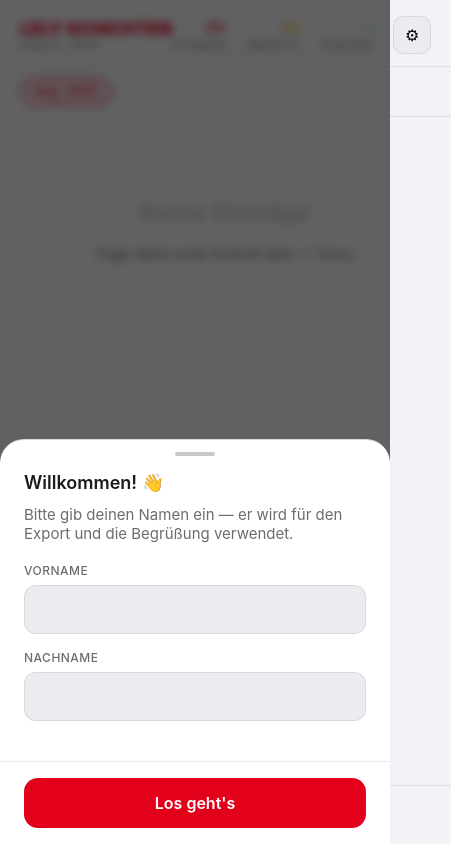
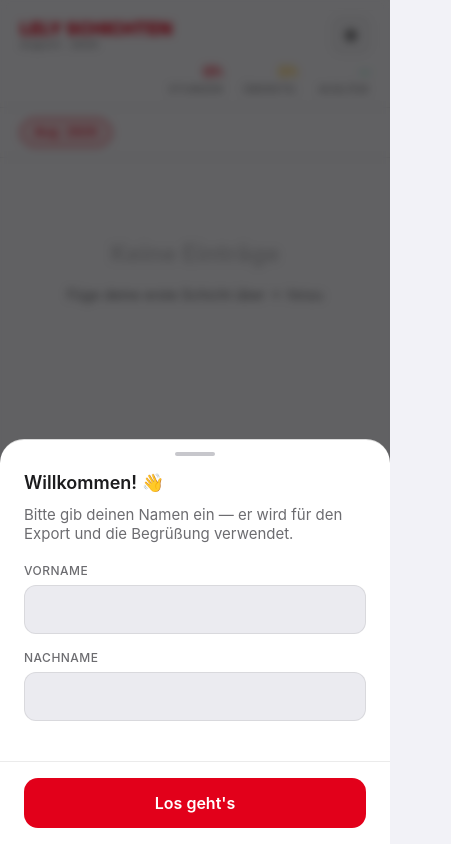
Before and after one commit to karelbaloun-lgtm/lely_schichten, a plain HTML site: page index.html in a window 390 px wide. Shown: the whole page, 451 px wide, since content can reach past the window. Drawn offline with Linux system fonts and the light colour scheme.

Commit message:
Fix settings button being cut off on narrow phone screens

```diff
--- a/index.html
+++ b/index.html
@@ -48,17 +48,18 @@ body { background: var(--bg); color: var(--text); font-family: var(--sans); font
 
 .app { display: grid; grid-template-rows: auto auto 1fr auto; height: 100dvh; max-width: 900px; margin: 0 auto; }
 
-.topbar { display: flex; align-items: center; justify-content: space-between; padding: 16px 20px 12px; border-bottom: 1px solid var(--border); background: var(--bg); position: relative; z-index: 10; }
+.topbar { display: flex; flex-direction: column; gap: 10px; padding: 16px 20px 12px; border-bottom: 1px solid var(--border); background: var(--bg); position: relative; z-index: 10; }
+.topbar-row1 { display: flex; align-items: center; justify-content: space-between; gap: 12px; }
 .topbar-left { display: flex; flex-direction: column; gap: 1px; min-width: 0; }
 .topbar-title { font-family: var(--sans); font-size: 18px; font-weight: 800; color: var(--brand); letter-spacing: -0.01em; text-transform: uppercase; line-height: 1; white-space: nowrap; overflow: hidden; text-overflow: ellipsis; }
 .topbar-sub { font-size: 11px; color: var(--muted); font-family: var(--mono); letter-spacing: 0.05em; }
-.topbar-stats { display: flex; gap: 20px; align-items: flex-end; }
+.topbar-stats { display: flex; gap: 20px; align-items: flex-end; justify-content: flex-end; flex-wrap: wrap; }
 .ts-item { text-align: right; }
 .ts-val { font-family: var(--mono); font-size: 17px; font-weight: 500; color: var(--brand); line-height: 1; }
 .ts-val.amber { color: var(--amber); }
 .ts-val.green { color: var(--green); }
 .ts-label { font-size: 10px; color: var(--muted); margin-top: 2px; text-transform: uppercase; letter-spacing: 0.08em; }
-.topbar-settings { width: 38px; height: 38px; border-radius: 10px; background: var(--s2); border: 1px solid var(--border); display: flex; align-items: center; justify-content: center; cursor: pointer; font-size: 16px; margin-left: 16px; transition: background 0.15s; touch-action: manipulation; }
+.topbar-settings { flex-shrink: 0; width: 38px; height: 38px; border-radius: 10px; background: var(--s2); border: 1px solid var(--border); display: flex; align-items: center; justify-content: center; cursor: pointer; font-size: 16px; transition: background 0.15s; touch-action: manipulation; }
 .topbar-settings:active { background: var(--s3); }
 
 .month-bar { display: flex; align-items: center; gap: 8px; padding: 10px 20px; border-bottom: 1px solid var(--border); background: var(--bg); overflow-x: auto; scrollbar-width: none; }
@@ -275,17 +276,17 @@ input[type="time"]::-webkit-calendar-picker-indicator { display: none; }
 
 <div class="app">
   <header class="topbar">
+    <div class="topbar-row1">
       <div class="topbar-left">
         <div class="topbar-title">Lely Schichten</div>
         <div class="topbar-sub" id="topbar-period">—</div>
       </div>
-    <div style="display:flex;align-items:center;gap:4px;">
+      <button class="topbar-settings" onclick="openSettings()">⚙</button>
+    </div>
     <div class="topbar-stats">
       <div class="ts-item"><div class="ts-val brand" id="tb-stunden">—</div><div class="ts-label">Stunden</div></div>
       <div class="ts-item"><div class="ts-val amber" id="tb-ueberstunden">—</div><div class="ts-label">Überstd.</div></div>
       <div class="ts-item"><div class="ts-val green" id="tb-auslöse">—</div><div class="ts-label">Auslöse</div></div>
-      </div>
-      <button class="topbar-settings" onclick="openSettings()">⚙</button>
     </div>
   </header>
 
```
Lines whose indentation alone changed are shown as unchanged.
